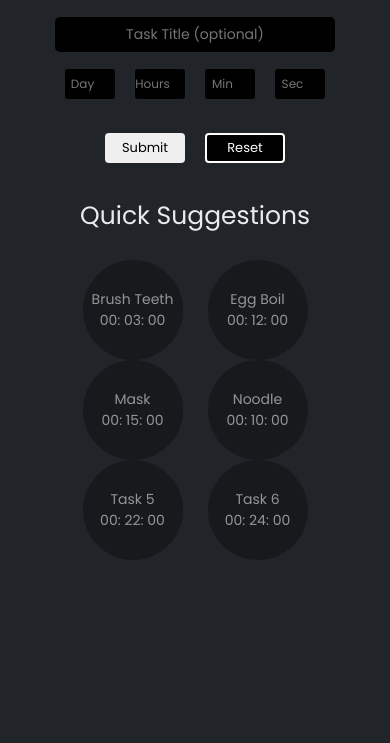
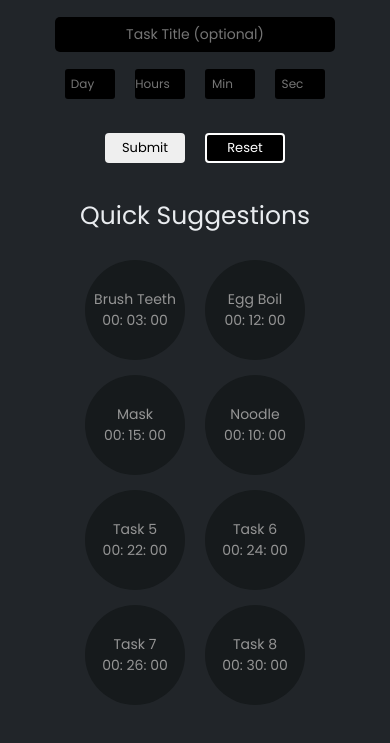
Before and after one commit to KousikBhowmik/Countdown-Timer-js-project, a plain HTML site: page index.html in a window 390 px wide. Shown: the part 79-822 px from the top of the page. Drawn offline with Linux system fonts and the light colour scheme.

Commit message:
bug fixed

```diff
--- a/index.html
+++ b/index.html
@@ -4,6 +4,7 @@
     <meta charset="UTF-8" />
     <meta name="viewport" content="width=device-width, initial-scale=1.0" />
     <title>Countdown Timer</title>
+    <link rel="shortcut icon" href="./imgs/clock.png" type="image/x-icon">
     <link rel="stylesheet" href="./style.css" />
   </head>
   <body>
--- a/script.js
+++ b/script.js
@@ -36,7 +36,7 @@ document.getElementById("start").onclick = function () {
     }
     count++;
   }
-  if (oneFun["set-task"] != "" && oneFun["set-task"].length > 5) {
+  if (oneFun["set-task"] != "" && oneFun["set-task"].length >= 3) {
     document.querySelector(".display-task").innerHTML = `${oneFun["set-task"]}`;
   }
   element1.style.visibility = "hidden";
--- a/style.css
+++ b/style.css
@@ -204,7 +204,9 @@ body {
   .suggestiion {
     display: flex;
     flex-wrap: wrap;
-    max-width: 250px;
+    width: 240px;
+    height: inherit;
+
   }
   .suggestiion .sug-box {
     font-size: 14px;
@@ -212,6 +214,7 @@ body {
     height: 100px;
     place-content: center;
     text-align: center;
+    margin-bottom: 15px;
   }
 }
 
```
Also changed, not shown: imgs/clock.png (added).
